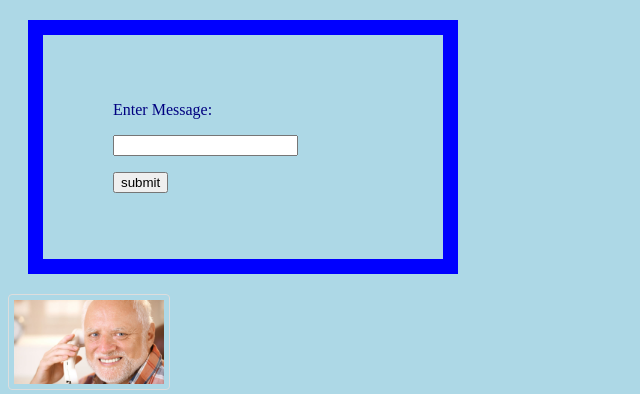
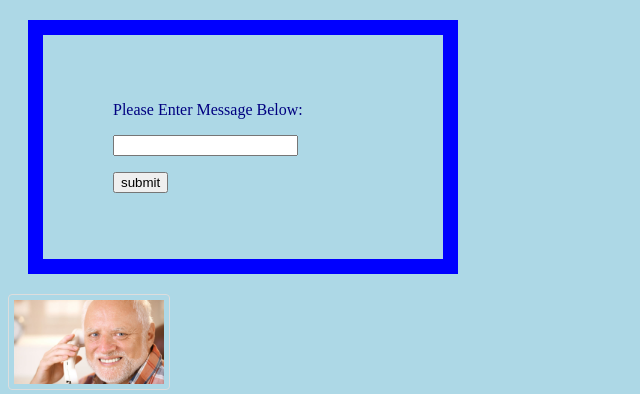
Before and after one commit to Daniel-null/teamedge-flask-projects, a Flask app: page / in a window 1280 px wide. Shown: the top 394 px of the page, without its empty margins (0-640 px from the left). Run offline with Flask 2, Linux system fonts and the light colour scheme.

Commit message:
more updates

```diff
--- a/Flask&PiHat/app.py
+++ b/Flask&PiHat/app.py
@@ -22,7 +22,7 @@ def info():
 @app.route('/success/<name>')
 def success(name):
    sense.show_message(name)
-   return 'welcome %s' % name
+   return 'welcome %s' % name + '  :P'
 
 @app.route('/login',methods = ['POST', 'GET'])
 def login():
--- a/Flask&PiHat/templates/login.html
+++ b/Flask&PiHat/templates/login.html
@@ -7,7 +7,7 @@
     <link rel="stylesheet" href="/static/style.css">
 
     <form action = "/login" method = "POST">
-        <p>Enter Message:</p>
+        <p>Please Enter Message Below:</p>
         <p><input type = "text" name = "nm" /></p>
         <p><input type = "submit" value = "submit" /></p>
     </form>
```
